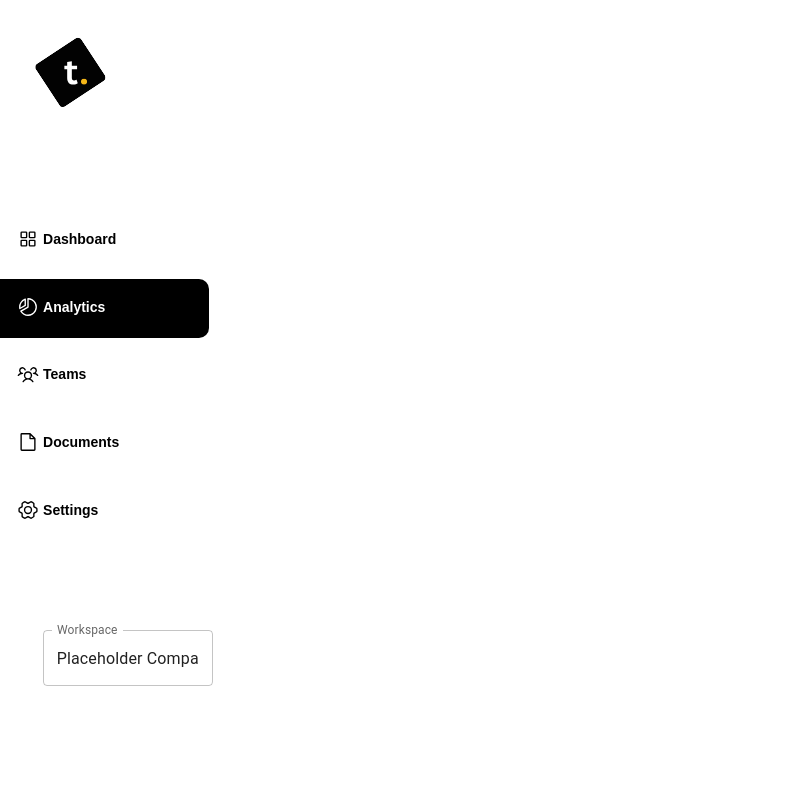
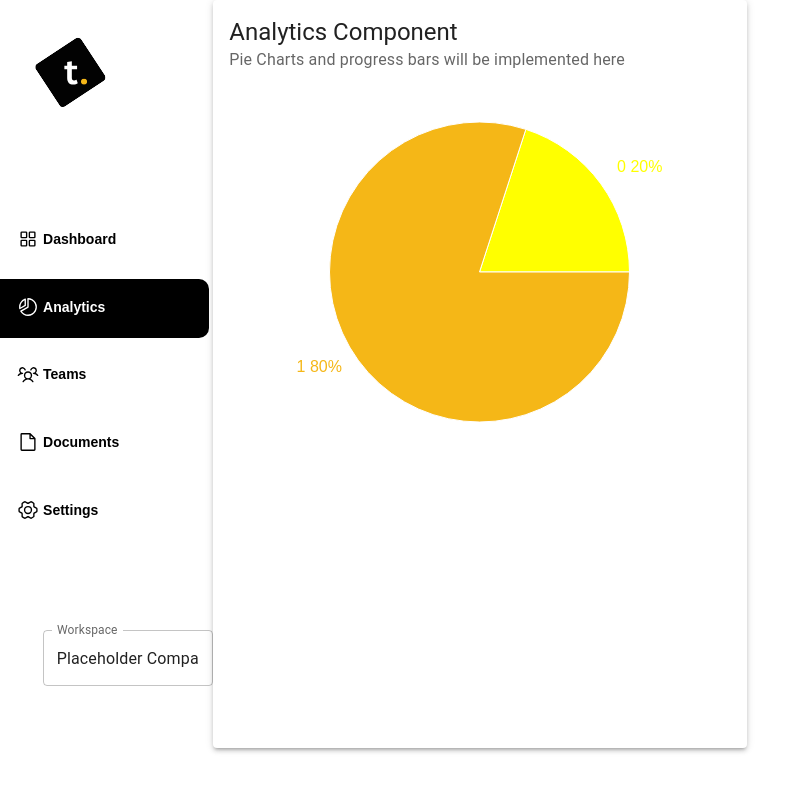
Before and after one commit to PeytenBevill/task-management, a React (Vite) app: page /analytics in a window 1280 px wide. Shown: the top 792 px of the page, without its empty margins (0-812 px from the left). Built offline with nearby package versions, Linux system fonts and the light colour scheme.

Commit message:
analytics push

```diff
--- a/package.json
+++ b/package.json
@@ -16,7 +16,8 @@
     "@phosphor-icons/react": "^2.0.14",
     "react": "^18.2.0",
     "react-dom": "^18.2.0",
-    "react-router-dom": "^6.18.0"
+    "react-router-dom": "^6.18.0",
+    "recharts": "^2.9.3"
   },
   "devDependencies": {
     "@types/react": "^18.2.15",
--- /dev/null
+++ b/src/Analytics/Analytics.jsx
@@ -0,0 +1,49 @@
+import React from 'react'
+import { PieChart, Pie, Cell, ResponsiveContainer } from 'recharts'
+import { Typography, Card, CardContent } from '@mui/material';
+import './Analytics.css'
+
+
+
+const data = [
+  { sample: 'taskA', value: 100},
+  { sample: 'taskB', value: 400}
+
+];
+
+const COLORS = ['#FFFF00', '#F5B717']
+
+function Analytics() {
+  return (
+    <Card className='analytics-container' elevation={3}>
+      <CardContent>
+        <Typography variant="h5" component="h2">
+        Analytics Component
+        </Typography>
+    <Typography color='textSecondary'>
+      Pie Charts and progress bars will be implemented here
+      </Typography>
+      <ResponsiveContainer width="100%" height={400}>
+    <PieChart>
+      <Pie
+        data={data}
+        cx="50%"
+        cy="50%"
+        labelLine={false}
+        outerRadius={150}
+        fill="#8884d8"
+        dataKey="value"
+        label={({name, percent}) => `${name} ${(percent *100).toFixed(0)}%`}
+      >
+        {data.map((entry, index) => (
+          <Cell key={`cell-${index}`} fill={COLORS[index % COLORS.length]} />
+        ))}
+      </Pie>
+    </PieChart>
+      </ResponsiveContainer>
+      </CardContent>
+      </Card>
+  )
+}
+
+export default Analytics
--- a/src/App.jsx
+++ b/src/App.jsx
@@ -6,6 +6,7 @@ import Dashboard from "./Dashboard/Dashboard";
 import { Routes, Route } from "react-router-dom";
 import Settings from "./Settings/Settings";
 import "./App.css";
+import Analytics from "./Analytics/Analytics";
 
 function App() {
   const [demoClicked, setDemoClicked] = useState(false);
@@ -15,15 +16,19 @@ function App() {
       <Routes>
         <Route
           path="/"
-            element={
-              <Login className="login" setDemoClicked={setDemoClicked} />
-            }
+          element={<Login className="login" setDemoClicked={setDemoClicked} />}
         />
         <Route
           path="/dashboard"
           element={<Dashboard className="dashboard" />}
         />
-          <Route path="/settings" element={<Settings />} />
+
+        <Route
+        path="/settings" element={<Settings />}
+        />
+
+        <Route path="/analytics" element={<Analytics />} />
+
       </Routes>
       {demoClicked && <UserInfo className="userInfo" />}
     </div>
--- a/src/Dashboard/Dashboard.jsx
+++ b/src/Dashboard/Dashboard.jsx
@@ -1,9 +1,12 @@
 import React from 'react'
 import "./dashboard.css"
+import Analytics from '../Analytics/Analytics'
 
 const Dashboard = () => {
   return (
+    <div>
     <div>Dashboard</div>
+    </div>
   )
 }
 
```
Also changed, not shown: src/Analytics/Analytics.css (added), 1 other file (tests, documents, lock files or other folders). Lines whose indentation alone changed are shown as unchanged.
